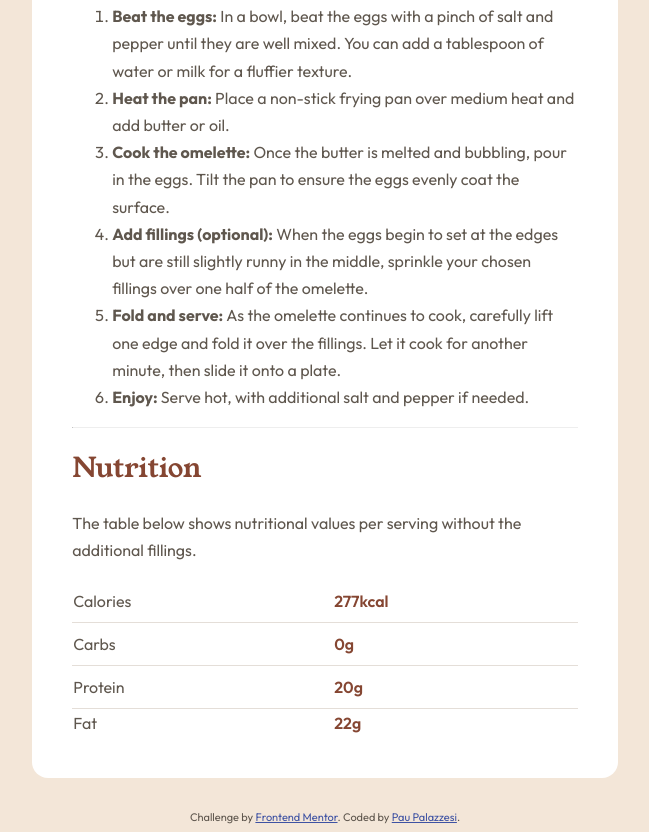
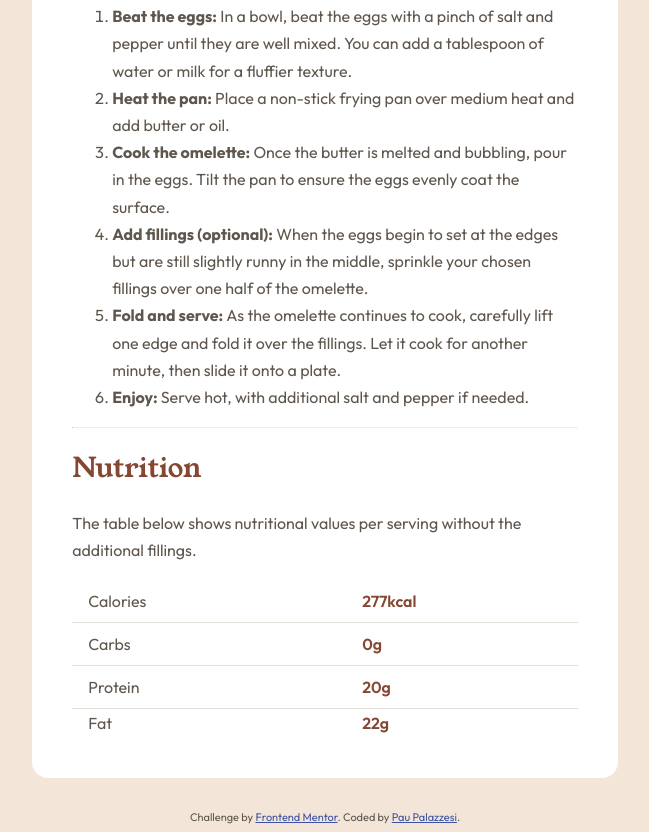
Before and after one commit to paupalazzesi/html-css-exercises, a plain HTML site: page frontendmento-recipe-page-main/index.html in a window 1280 px wide. Shown: the part 1112-1944 px from the top of the page, without its empty margins (315-964 px from the left). Drawn offline with Linux system fonts and the light colour scheme.

Commit message:
Update style.css

```diff
--- a/frontendmento-recipe-page-main/style.css
+++ b/frontendmento-recipe-page-main/style.css
@@ -100,3 +100,7 @@
     font-weight: 600;
     color: var(--primary-01);
 }
+
+.table-category {
+    padding-left: 1rem;
+}
```
